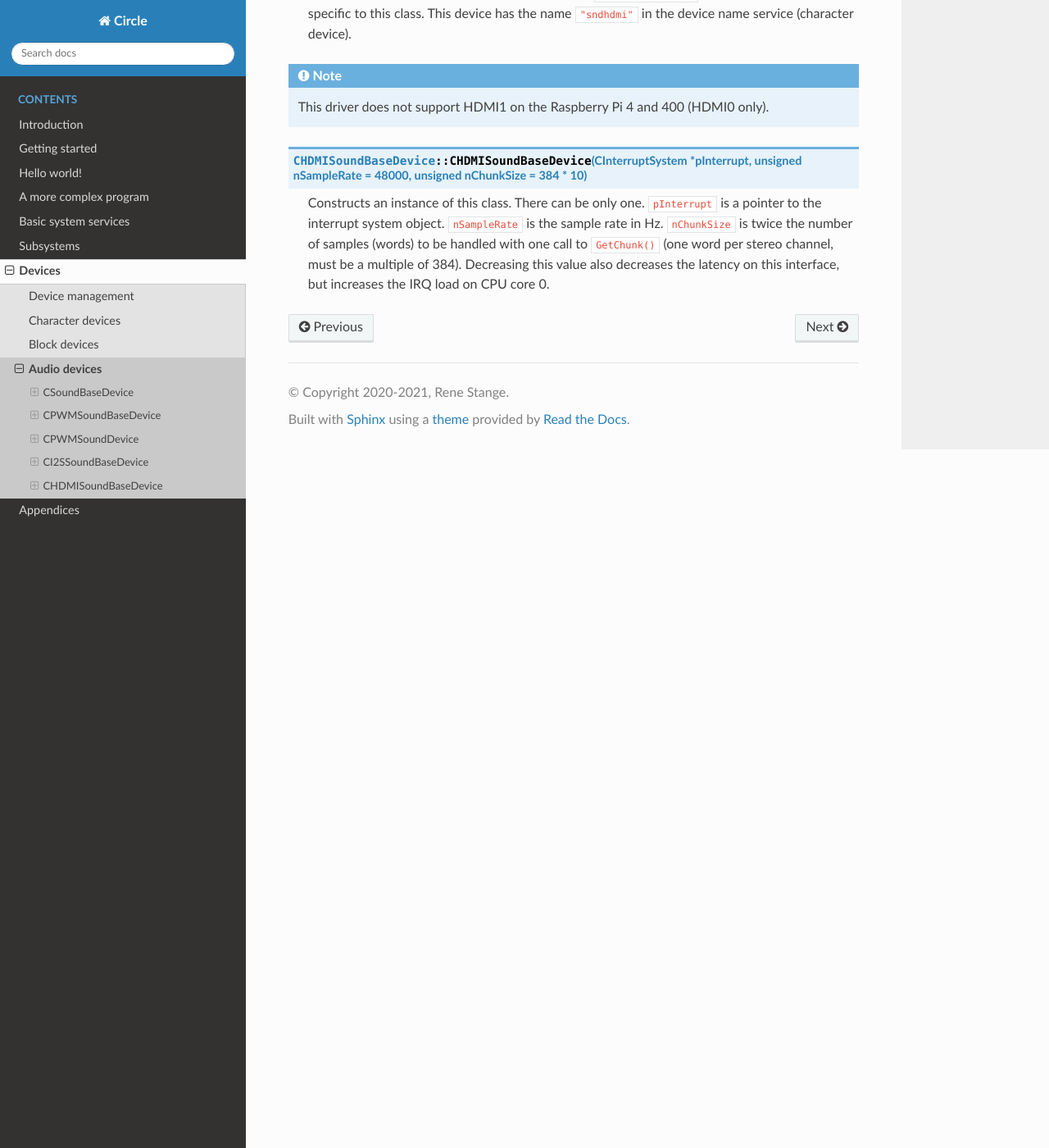
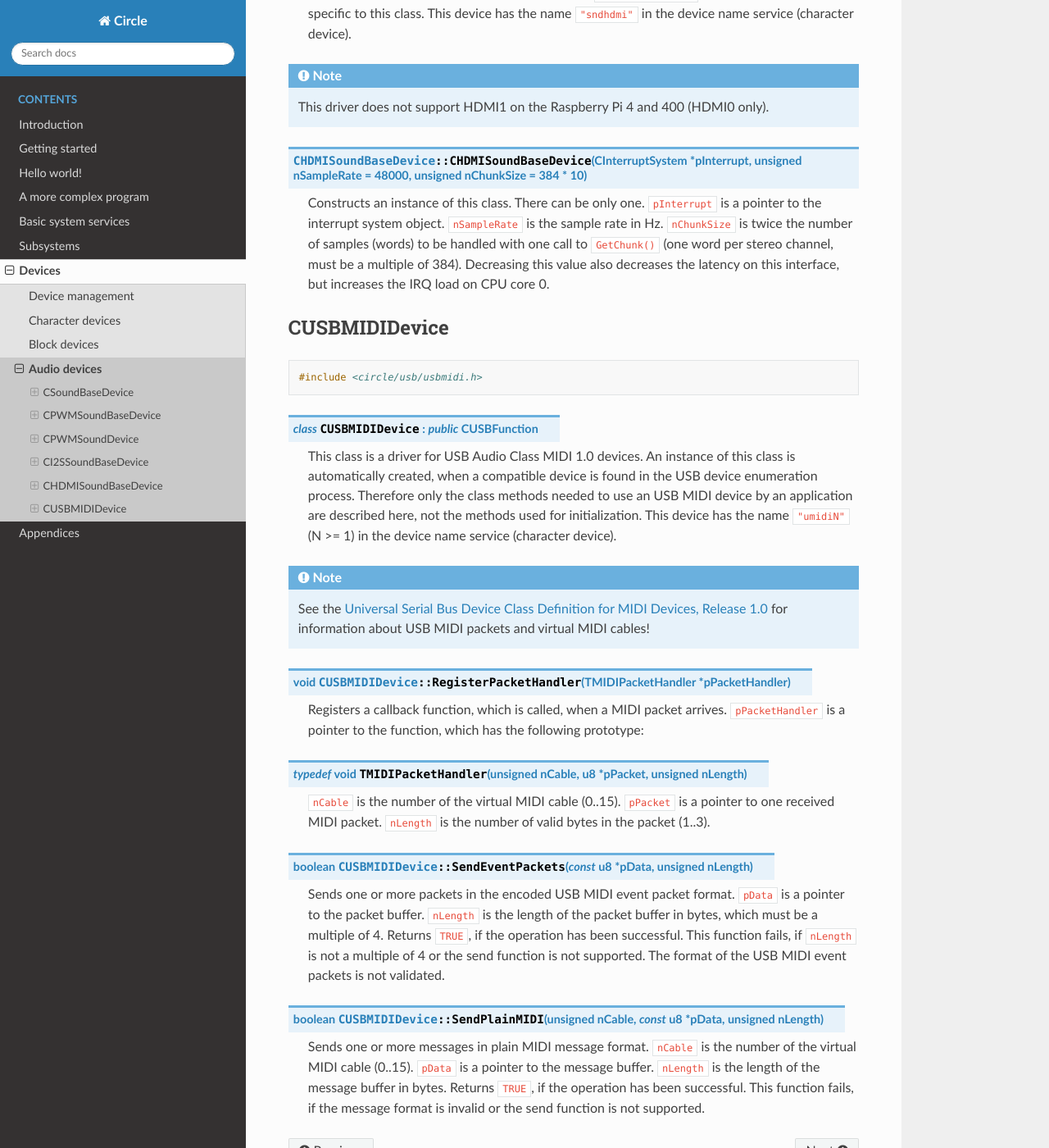
Before and after one commit to rsta2/circle-docs, a Sphinx documentation site: the page built from docs/devices/audio-devices.rst, in a window 1280 px wide and 1400 px high, scrolled down 8235 px. Shown: the whole window at 82% size. Built offline with Sphinx 7.4.7 and the Read the Docs theme 2.0.0, drawn with Linux system fonts in a browser that asks for light colours.

Commit message:
devices/audio-devices: Add CUSBMIDIDevice

```diff
--- a/docs/devices/audio-devices.rst
+++ b/docs/devices/audio-devices.rst
@@ -284,4 +284,34 @@ CHDMISoundBaseDevice
 
 .. CVCHIQSoundBaseDevice
 .. CVCHIQSoundDevice
-.. CUSBMIDIDevice
+
+CUSBMIDIDevice
+^^^^^^^^^^^^^^
+
+.. code-block:: cpp
+
+	#include <circle/usb/usbmidi.h>
+
+.. cpp:class:: CUSBMIDIDevice : public CUSBFunction
+
+	This class is a driver for USB Audio Class MIDI 1.0 devices. An instance of this class is automatically created, when a compatible device is found in the USB device enumeration process. Therefore only the class methods needed to use an USB MIDI device by an application are described here, not the methods used for initialization. This device has the name ``"umidiN"`` (N >= 1) in the device name service (character device).
+
+.. note::
+
+	See the `Universal Serial Bus Device Class Definition for MIDI Devices, Release 1.0 <https://usb.org/document-library/usb-midi-devices-10>`_ for information about USB MIDI packets and virtual MIDI cables!
+
+.. cpp:function:: void CUSBMIDIDevice::RegisterPacketHandler (TMIDIPacketHandler *pPacketHandler)
+
+	Registers a callback function, which is called, when a MIDI packet arrives. ``pPacketHandler`` is a pointer to the function, which has the following prototype:
+
+.. c:type:: void TMIDIPacketHandler (unsigned nCable, u8 *pPacket, unsigned nLength)
+
+	``nCable`` is the number of the virtual MIDI cable (0..15). ``pPacket`` is a pointer to one received MIDI packet. ``nLength`` is the number of valid bytes in the packet (1..3).
+
+.. cpp:function:: boolean CUSBMIDIDevice::SendEventPackets (const u8 *pData, unsigned nLength)
+
+	Sends one or more packets in the encoded USB MIDI event packet format. ``pData`` is a pointer to the packet buffer. ``nLength`` is the length of the packet buffer in bytes, which must be a multiple of 4. Returns ``TRUE``, if the operation has been successful. This function fails, if ``nLength`` is not a multiple of 4 or the send function is not supported. The format of the USB MIDI event packets is not validated.
+
+.. cpp:function:: boolean CUSBMIDIDevice::SendPlainMIDI (unsigned nCable, const u8 *pData, unsigned nLength)
+
+	Sends one or more messages in plain MIDI message format. ``nCable`` is the number of the virtual MIDI cable (0..15). ``pData`` is a pointer to the message buffer. ``nLength`` is the length of the message buffer in bytes. Returns ``TRUE``, if the operation has been successful. This function fails, if the message format is invalid or the send function is not supported.
```
